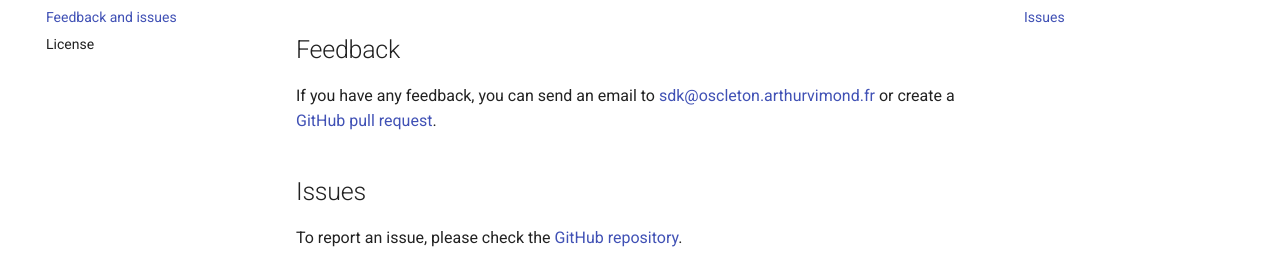
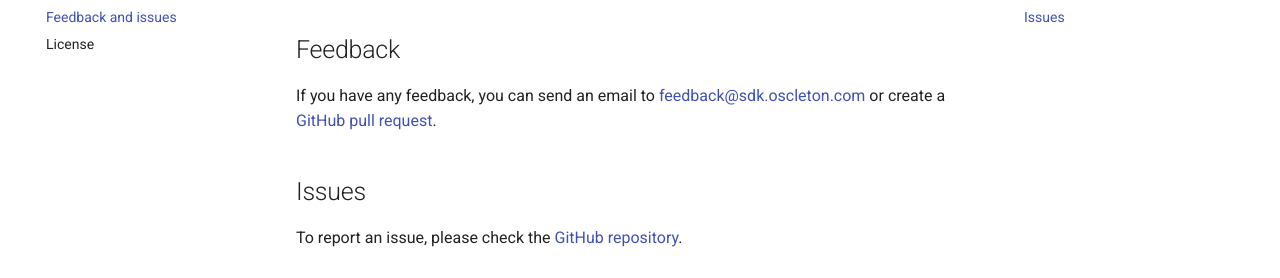
Before and after one commit to ArthurVimond/oscleton-android-sdk, an MkDocs documentation site: the page built from doc/docs/more/feedback-and-issues.md, in a window 1280 px wide. Shown: the part 196-474 px from the top of the page. Built offline with MkDocs 1.6.1 and Material for MkDocs 9.7.7, drawn with Linux system fonts in a browser that asks for light colours; old or Windows-style settings are respelled for this version of MkDocs.

Commit message:
doc(mkdocs): change feedback email

```diff
--- a/doc/docs/more/feedback-and-issues.md
+++ b/doc/docs/more/feedback-and-issues.md
@@ -1,6 +1,6 @@
 ## Feedback
 
-If you have any feedback, you can send an email to [sdk@oscleton.arthurvimond.fr](mailto:sdk@oscleton.arthurvimond.fr)
+If you have any feedback, you can send an email to [feedback@sdk.oscleton.com](mailto:feedback@sdk.oscleton.com)
 or create a [GitHub pull request].
 
 ## Issues
```
